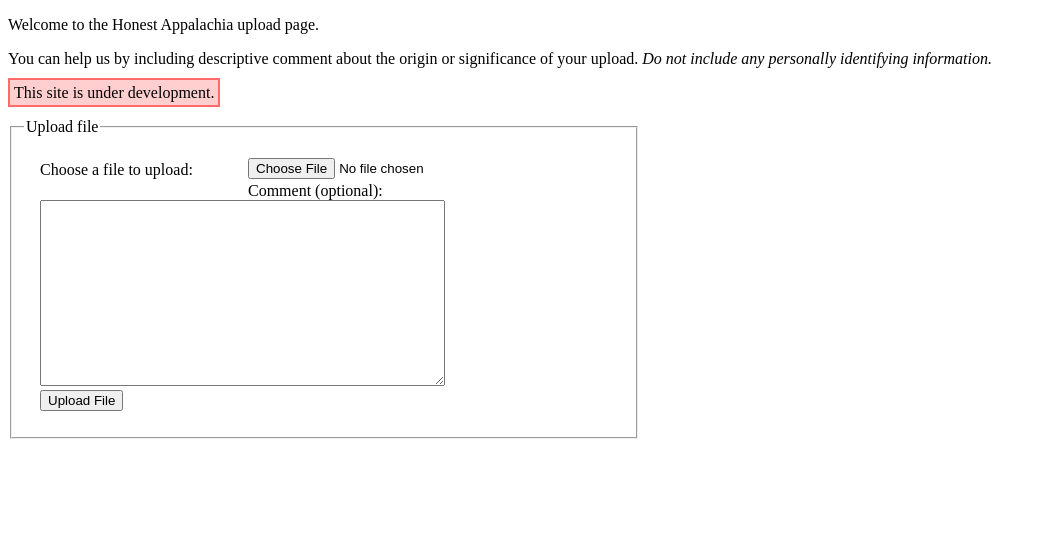
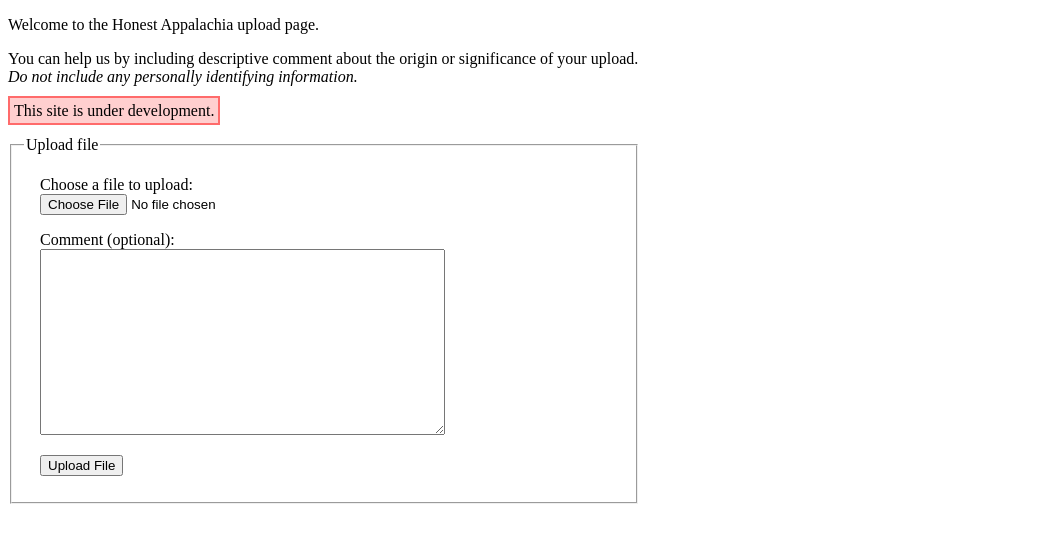
Before and after one commit to honestappalachia/haps-hidserv, a plain HTML site: page htdocs/index.html in a window 1280 px wide. Shown: the whole page, without its empty margins (0-1047 px from the left). Drawn offline with Linux system fonts and the light colour scheme.

Commit message:
Cleaned up form; looks consistent on Linux and Mac now

```diff
--- a/htdocs/index.html
+++ b/htdocs/index.html
@@ -4,16 +4,16 @@
 <title>Upload a file</title>
 <meta http-equiv="Content-Type" content="text/html;charset=utf-8" />
 <style>
-  form ol { list-style-type: none; padding-left:1em;}
+  form ol { list-style-type:none; padding-left:1em;}
   form fieldset { width:600px; }
-  label { float:left; width:200px; margin-right:0.5em; padding-top:0.2em; }
+  li { margin-bottom:1em; }
   .warning { background:#FFCFCF; border:2px solid #FF6B6B; padding:4px; }
 </style>
 </head>
 <body>
 
 <p>Welcome to the Honest Appalachia upload page.</p>
-<p>You can help us by including descriptive comment about the origin or significance of your upload. <em>Do not include any personally identifying information.</em></p>
+<p>You can help us by including descriptive comment about the origin or significance of your upload. <br><em>Do not include any personally identifying information.</em></p>
 <p><span class="warning">This site is under development.</span></p>
 
 <form enctype="multipart/form-data" method="post" action="/cgi-bin/upload.py">
@@ -21,12 +21,12 @@
     <legend>Upload file</legend>
     <ol>
       <li>
-        <label for="file">Choose a file to upload: </label>
-        <input name="file" id="file" type="file" /><br />
+        <label for="file">Choose a file to upload: </label><br>
+        <input name="file" id="file" type="file" /><br>
       </li>
       <li>
-        <label for="comment">Comment (optional): </label>
-        <textarea id="comment" name="comment" rows="12" cols="48" ></textarea><br />
+        <label for="comment">Comment (optional): </label><br>
+        <textarea id="comment" name="comment" rows="12" cols="48" ></textarea><br>
       </li>
       <li>
         <input type="submit" value="Upload File" />
```
